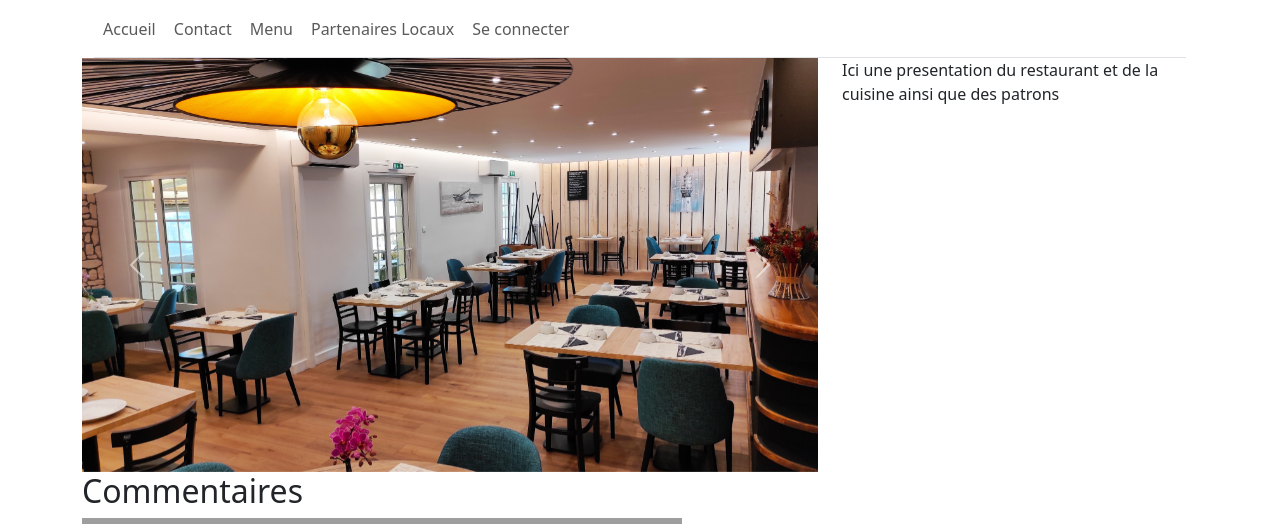
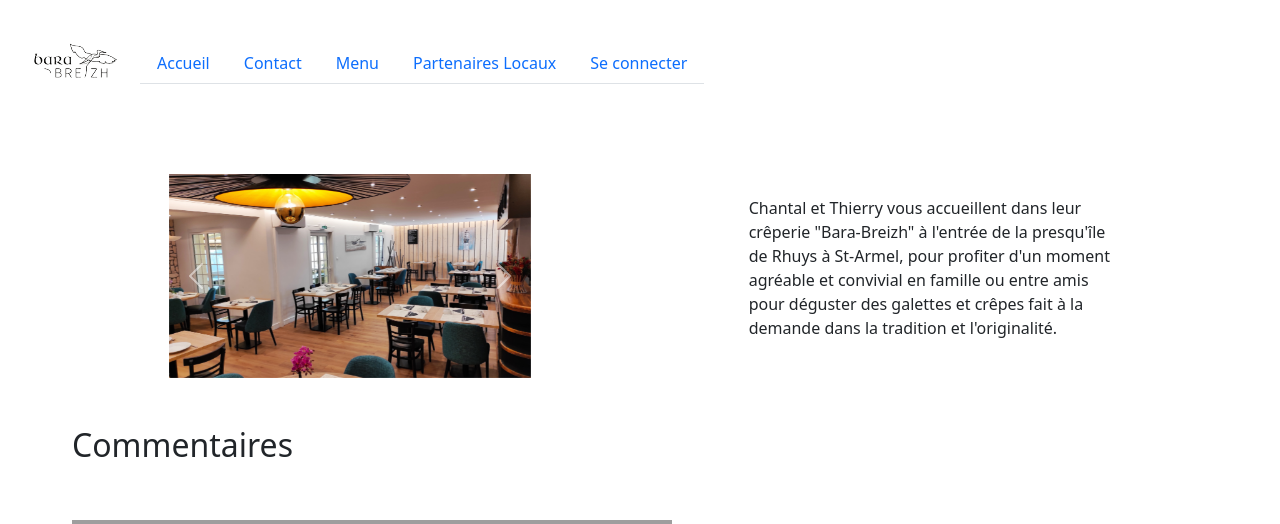
Before and after one commit to JeremyLarcher/Bara-Breizh, a Symfony app: template templates/accueil/index.html.twig in a window 1280 px wide. Shown: the top 524 px of the page. Run offline with Twig, Linux system fonts and the light colour scheme; the template is opened without the code that fills it, so the values that code supplies are empty; some libraries are stand-ins or nearby versions; grey boxes are pictures that could not be loaded.

Commit message:
amelioration front

```diff
--- a/templates/accueil/index.html.twig
+++ b/templates/accueil/index.html.twig
@@ -7,8 +7,8 @@
 
 
 {% block body %}
-    <section class="row">
-        <div class="col-8">
+    <section class="row justify-content-around m-5">
+        <div class="col-4">
             <div id="photo" class="carousel slide" data-ride="carousel">
 
                 <!-- Indicateurs
@@ -45,19 +45,19 @@
         </div>
 
 
-        <div class="col-4">
-            <p>Ici une presentation du restaurant et de la cuisine ainsi que des patrons</p>
+        <div class="col-4 align-self-center">
+            <p> Chantal et Thierry vous accueillent dans leur crêperie "Bara-Breizh" à l'entrée de la presqu'île de Rhuys à St-Armel, pour profiter d'un moment agréable et convivial en famille ou entre amis pour déguster des galettes et crêpes fait à la demande dans la tradition et l'originalité.</p>
         </div>
     </section>
 
 
-    <section class="row">
+    <section class="row justify-content-around m-5">
         <h2>Commentaires</h2>
-            <div class="commentaires-container">
-                <div class="carousel">
-                <div class="arrow arrow-left"></div>
+
+
+
                     {% for commentaire in commentaires %}
-                        <div class="commentaire {% if loop.index <= 3 %}visible{% endif %}">
+                        <div class="col-2 border border-3 rounded">
 
 
                             {{ commentaire.note }} / 5 <br>
@@ -66,12 +66,12 @@
 
                         </div>
                     {% endfor %}
-                <div class="arrow arrow-right"></div>
-                </div>
-            </div>
+
+
+
     </section>
 
-    <section class="row">
+    <section class="row m-5">
         <div class="col-3">
         <iframe src="https://www.google.com/maps/embed?pb=!1m18!1m12!1m3!1d2231.1271498006554!2d-2.7074581109809683!3d47.57041436173627!2m3!1f0!2f0!3f0!3m2!1i1024!2i768!4f13.1!3m3!1m2!1s0x481002b22585627b%3A0xf4cabc2cc11de464!2sBARA%20BREIZH!5e0!3m2!1sfr!2sfr!4v1695130972570!5m2!1sfr!2sfr" width="600" height="450" style="border:0;" allowfullscreen="" loading="lazy" referrerpolicy="no-referrer-when-downgrade"></iframe>
         </div>
--- a/templates/base.html.twig
+++ b/templates/base.html.twig
@@ -14,7 +14,7 @@
 
 </head>
 
-<body class="container">
+<body class="container min-vw-100">
 
 
     <header>
@@ -33,7 +33,7 @@
         {% block body %} {% endblock %}
     </main>
 
-    <footer class="row">
+    <footer class="row border border-3">
         {% include ('inc/footer.html.twig') %}
     </footer>
 
--- a/templates/inc/nav.html.twig
+++ b/templates/inc/nav.html.twig
@@ -1,11 +1,20 @@
-<div class="container-fluid">
-<nav class="navbar navbar-expand-md nav-tabs justify-content-end">
-    <button class="navbar-toggler" type="button" data-toggle="collapse" data-target="#navbarSupportedContent" aria-controls="navbarSupportedContent" aria-expanded="false" aria-label="Toggle navigation">
+
+<nav class="navbar navbar-expand-md ">
+    <div class="container-fluid justify-content-end">
+
+        <a class="navbar-brand" href="{{ path('accueil_index') }}">
+            <img src="{{ asset('img/logo/logoRestaurant2.png') }}" alt="logo">
+        </a>
+     <button class="navbar-toggler" type="button" data-bs-toggle="collapse" data-bs-target="#menuretractable" aria-controls="navbarSupportedContent" aria-expanded="false" aria-label="Toggle navigation">
         <span class="navbar-toggler-icon"></span>
     </button>
-    <div class="collapse navbar-collapse" id="navbarSupportedContent">
+    <div class="collapse navbar-collapse" id="menuretractable">
 
-    <ul class="navbar-nav mr-auto">
+
+    <ul class="nav nav-tabs">
+
+
+
 
         {# bouton visible dans tout les cas #}
         <li class="nav-item"><a class="nav-link" href="{{ path('accueil_index') }}" title="Accueil">Accueil</a></li>
@@ -37,5 +46,5 @@
     </ul>
     </div>
 
+    </div>
 </nav>
-</div>
--- a/templates/menu/afficher.html.twig
+++ b/templates/menu/afficher.html.twig
@@ -6,4 +6,8 @@
 
 {% block body %}
 
+    <section class="row">
+
+    </section>
+
 {% endblock %}
```
Also changed, not shown: templates/contact/afficher.html.twig (+18 -6 lines), templates/profil/index.html.twig (deleted, +0 -20 lines), public/img/facebook.png (deleted), public/img/google.png (deleted), public/img/instagram.png (deleted), public/img/logo/logoFacebook.png (added), public/img/logo/logoGoogle.png (added), public/img/logo/logoInstagram.png (added), public/img/logo/logoRestaurant.png (added), public/img/logo/logoRestaurant2.png (added), public/img/logo/logoTrip.png (added), public/img/trip.png (deleted).
